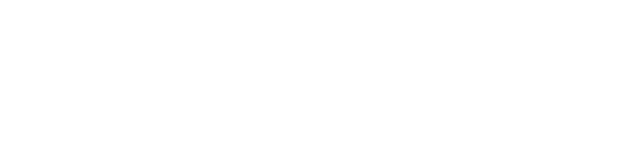
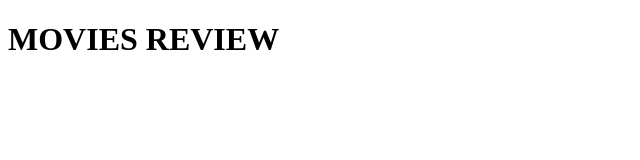
Before and after one commit to chemalt/movies-reviews, a plain HTML site: page index.html in a window 1280 px wide. Shown: the whole page, without its empty margins (0-640 px from the left). Drawn offline with Linux system fonts and the light colour scheme.

Commit message:
Change title to 'Movies review' and add header

```diff
--- a/index.html
+++ b/index.html
@@ -3,9 +3,9 @@
 <head>
     <meta charset="UTF-8">
     <meta name="viewport" content="width=device-width, initial-scale=1.0">
-    <title>Document</title>
+    <title>Movies review</title>
 </head>
 <body>
-
+    <h1> MOVIES REVIEW </h1>
 </body>
 </html>
```
